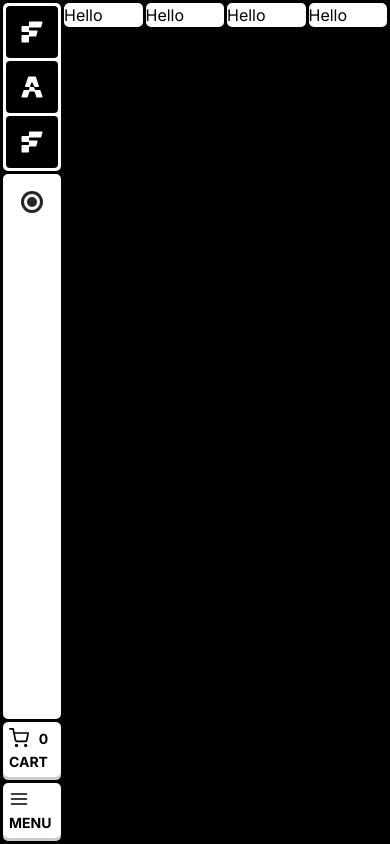
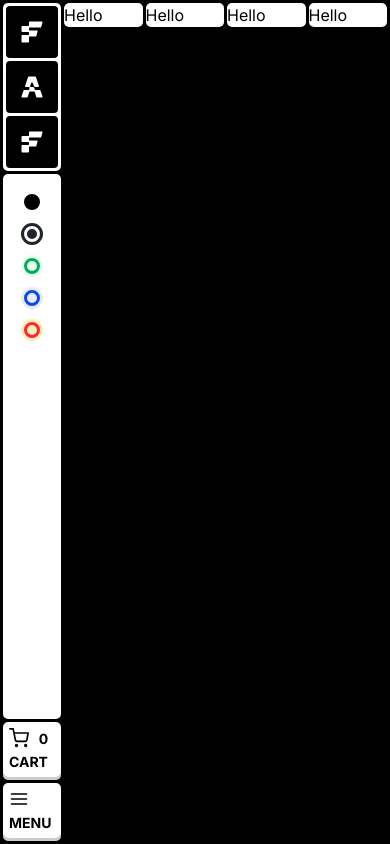
Before and after one commit to vogelino/fast-assembled-furniture, a Next.js app: page /grid in a window 390 px wide. Built offline with nearby package versions, Linux system fonts and the light colour scheme.

Commit message:
Switcher on small screens and Select on higher ones

```diff
--- a/components/Header/MenuSidebar.tsx
+++ b/components/Header/MenuSidebar.tsx
@@ -2,10 +2,12 @@ import React, { FC, useContext } from 'react'
 import { Button } from '@components/SquareButton'
 import { Logo } from '@components/Header/Logo'
 import { CartContext } from '@components/CartContext'
-import { ThemeSwitcher } from '@components/ThemeSelect'
+import ThemeSelect, { ThemeSwitcher } from '@components/ThemeSelect'
 import { MenuContext } from '@components/MenuContext'
+import { useHeight } from '@utils/hooks/useHeight'
 
 export const MenuSidebar: FC = () => {
+	const { ref, height } = useHeight()
 	const { menuLinks, cartIsOpened, menuIsOpened, toggleMenu, toggleCart } = useContext(MenuContext)
 	const { cartSize } = useContext(CartContext)
 	let menuTitle = menuLinks.filter(({ active }) => active).map(({ title }) => title)[0] || ''
@@ -18,8 +20,8 @@ export const MenuSidebar: FC = () => {
 			style={{ gridTemplateRows: 'auto 1fr auto' }}
 		>
 			<Logo />
-			<div className="gf flex flex-col pt-3 relative">
-				<ThemeSwitcher />
+			<div className="gf flex flex-col pt-3 relative" ref={ref}>
+				{height && height < 400 ? <ThemeSwitcher /> : <ThemeSelect />}
 				<div className="absolute transform left-2 -bottom-2 uppercase font-bold origin-top-left -rotate-90 whitespace-nowrap">
 					{menuTitle}
 				</div>
--- a/package.json
+++ b/package.json
@@ -24,6 +24,7 @@
     "cors": "^2.8.5",
     "graphql": "^15.4.0",
     "graphql-request": "^3.4.0",
+    "lodash.debounce": "^4.0.8",
     "next": "10.0.4",
     "next-translate": "^1.0.1",
     "nookies": "^2.5.0",
@@ -47,6 +48,7 @@
     "url": "https://github.com/vogelino/fast-assembled-furniture/issues"
   },
   "devDependencies": {
+    "@types/lodash.debounce": "^4.0.6",
     "@types/node": "^14.14.16",
     "@types/puppeteer": "^5.4.2",
     "@types/react": "^17.0.0",
--- /dev/null
+++ b/utils/hooks/useHeight.ts
@@ -0,0 +1,27 @@
+import { useState, useRef, useEffect, Ref } from 'react'
+import debounce from 'lodash.debounce'
+
+export function useHeight(): { ref: Ref<HTMLDivElement>; height?: number } {
+	const ref = useRef<HTMLDivElement>(null)
+	const [height, setHeight] = useState<number | undefined>()
+
+	const onResize = debounce(() => {
+		if (
+			!ref.current ||
+			!ref.current.getBoundingClientRect ||
+			!ref.current.getBoundingClientRect().height
+		)
+			return
+		setHeight(ref.current.getBoundingClientRect().height || undefined)
+	}, 500)
+
+	useEffect(() => {
+		window.addEventListener('resize', onResize)
+		onResize()
+		return () => {
+			window.removeEventListener('resize', onResize)
+		}
+	})
+
+	return { ref, height }
+}
```
Also changed, not shown: 1 other file (tests, documents, lock files or other folders).
